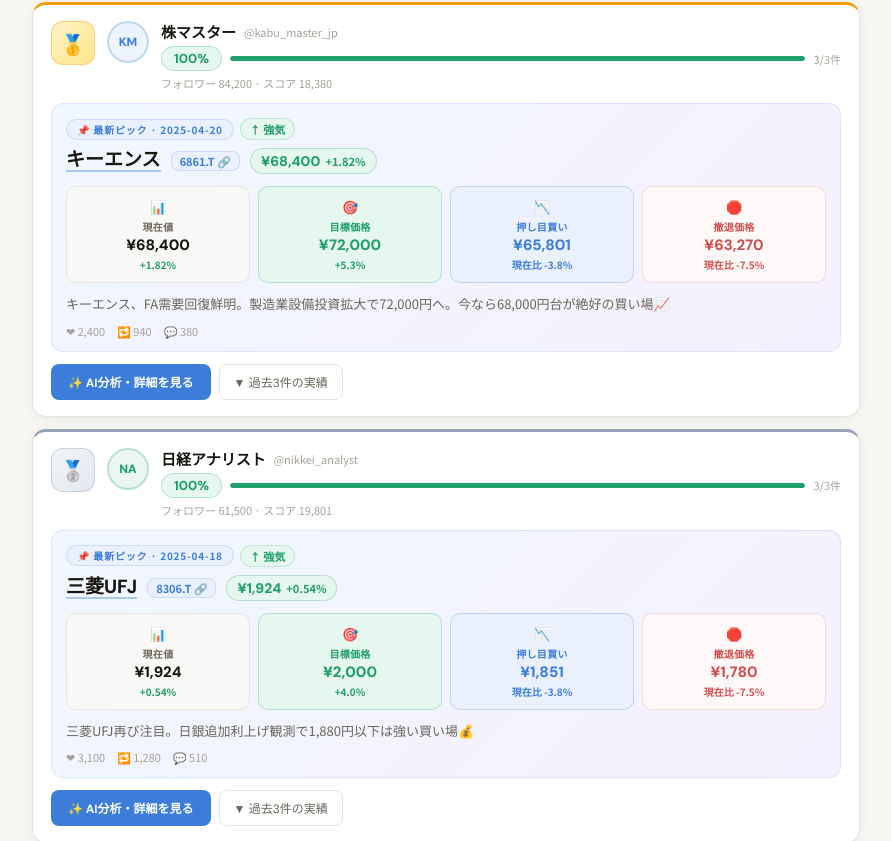
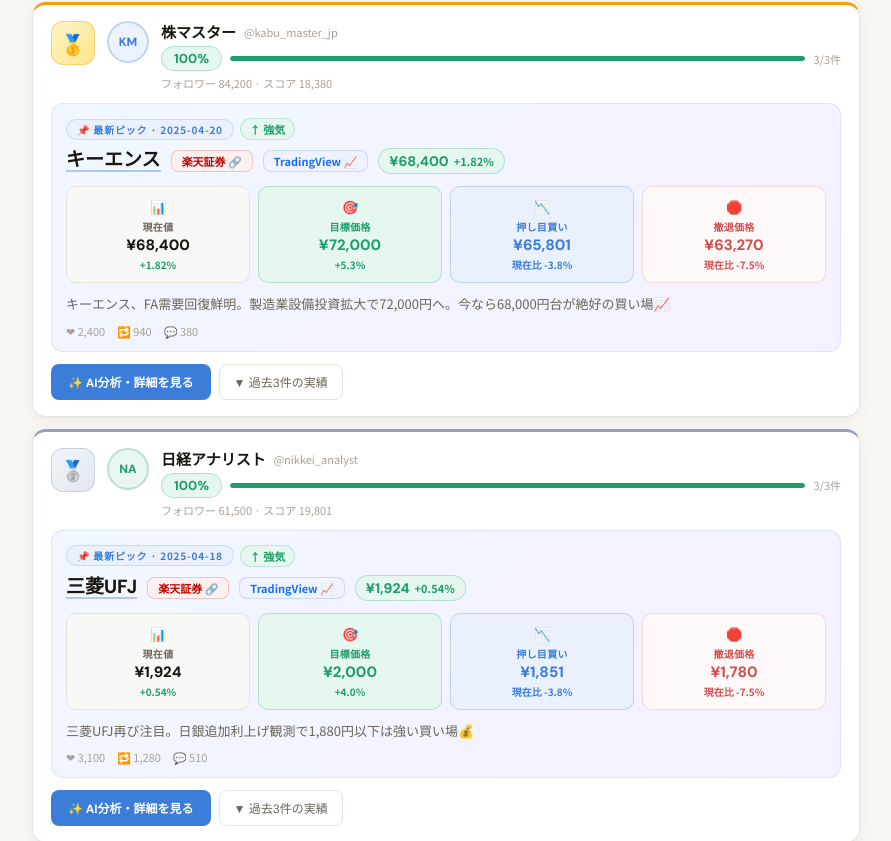
Before and after one commit to nice-gecko/kabucheck, a Next.js app: page / in a window 1280 px wide. Shown: the part 565-1406 px from the top of the page, without its empty margins (194-1085 px from the left). Built offline with nearby package versions, Linux system fonts and the light colour scheme.

Commit message:
fix: rakuten URL + add TradingView button

```diff
--- a/app/page.tsx
+++ b/app/page.tsx
@@ -292,7 +292,7 @@
   return (
     <div style={{ display: "flex", alignItems: "center", gap: 8, padding: "7px 10px", background: ev.result === "hit" ? C.greenSoft : ev.result === "miss" ? C.redSoft : "#f4f3f0", borderRadius: 7, marginBottom: 5, border: `1px solid ${color}20`, flexWrap: "wrap" }}>
       <span style={{ fontSize: 10, color: C.textLight, flexShrink: 0 }}>{post.date}</span>
-      <a href={`https://stock.rakuten.co.jp/stock/detail/?code=${post.ticker.replace(".T", "")}`} target="_blank" rel="noopener noreferrer" style={{ fontSize: 12, color: C.text, fontWeight: 600, flex: 1, minWidth: 80, textDecoration: "none", borderBottom: `1px solid ${C.accent}50` }}>{post.company}</a>
+      <a href={`https://www.rakuten-sec.co.jp/web/market/search/?q=${post.ticker.replace(".T", "")}`} target="_blank" rel="noopener noreferrer" style={{ fontSize: 12, color: C.text, fontWeight: 600, flex: 1, minWidth: 80, textDecoration: "none", borderBottom: `1px solid ${C.accent}50` }}>{post.company}</a>
       <DirectionTag dir={post.direction} />
       <span style={{ fontSize: 11, fontWeight: 700, color, background: `${color}15`, padding: "1px 8px", borderRadius: 10, flexShrink: 0 }}>{ev.result === "hit" ? "✓ 的中" : ev.result === "miss" ? "✗ 外れ" : "検証中"}</span>
       {"changePct" in ev && ev.changePct && <span style={{ fontSize: 11, color: Number(ev.changePct) >= 0 ? C.green : C.red, fontWeight: 700, flexShrink: 0 }}>{Number(ev.changePct) >= 0 ? "+" : ""}{ev.changePct}%</span>}
@@ -343,12 +343,14 @@
               <DirectionTag dir={latest.direction} />
             </div>
             <div style={{ display: "flex", alignItems: "center", gap: 10, flexWrap: "wrap", marginBottom: 2 }}>
-              <a href={`https://stock.rakuten.co.jp/stock/detail/?code=${latest.ticker.replace(".T", "")}`} target="_blank" rel="noopener noreferrer" title="楽天証券で見る"
+              <a href={`https://www.rakuten-sec.co.jp/web/market/search/?q=${latest.ticker.replace(".T", "")}`} target="_blank" rel="noopener noreferrer" title="楽天証券で見る"
                 style={{ fontFamily: "'DM Sans',sans-serif", fontWeight: 800, fontSize: 19, color: C.text, lineHeight: 1, textDecoration: "none", borderBottom: `2px solid ${C.accent}60`, paddingBottom: 1 }}
                 onMouseEnter={e => { (e.currentTarget as HTMLAnchorElement).style.color = C.accent; }}
                 onMouseLeave={e => { (e.currentTarget as HTMLAnchorElement).style.color = C.text; }}>{latest.company}</a>
-              <a href={`https://stock.rakuten.co.jp/stock/detail/?code=${latest.ticker.replace(".T", "")}`} target="_blank" rel="noopener noreferrer"
-                style={{ fontSize: 11, color: C.accent, background: C.accentSoft, padding: "1px 8px", borderRadius: 8, textDecoration: "none", border: `1px solid ${C.accent}30`, fontWeight: 600 }}>{latest.ticker} 🔗</a>
+              <a href={`https://www.rakuten-sec.co.jp/web/market/search/?q=${latest.ticker.replace(".T","")}`} target="_blank" rel="noopener noreferrer"
+                style={{ fontSize: 11, color: "#bf0000", background: "#fff0f0", padding: "2px 10px", borderRadius: 8, textDecoration: "none", border: "1px solid #bf000030", fontWeight: 700 }}>楽天証券 🔗</a>
+              <a href={`https://jp.tradingview.com/chart/?symbol=TSE:${latest.ticker.replace(".T","")}`} target="_blank" rel="noopener noreferrer"
+                style={{ fontSize: 11, color: "#1c6ef3", background: "#eef3ff", padding: "2px 10px", borderRadius: 8, textDecoration: "none", border: "1px solid #1c6ef330", fontWeight: 700 }}>TradingView 📈</a>
               {cur && (
                 <div style={{ display: "flex", alignItems: "center", gap: 5, background: cur.change >= 0 ? "#e6f7f0" : "#fceaea", border: `1px solid ${cur.change >= 0 ? C.green : C.red}40`, borderRadius: 20, padding: "3px 10px" }}>
                   <span style={{ fontFamily: "'DM Sans',sans-serif", fontWeight: 800, fontSize: 14, color: cur.change >= 0 ? C.green : C.red }}>¥{cur.price.toLocaleString()}</span>
```
